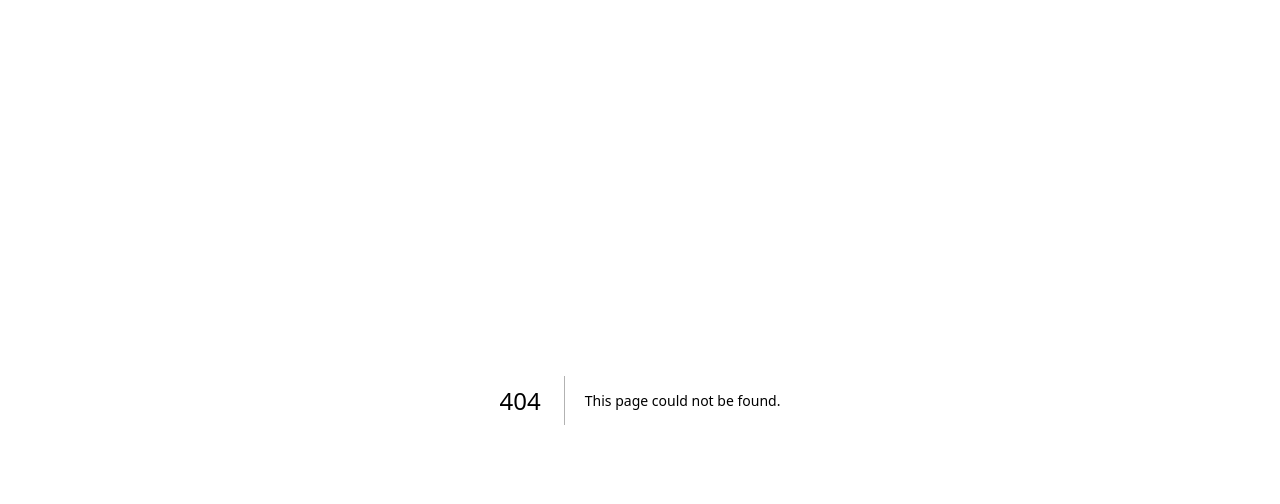
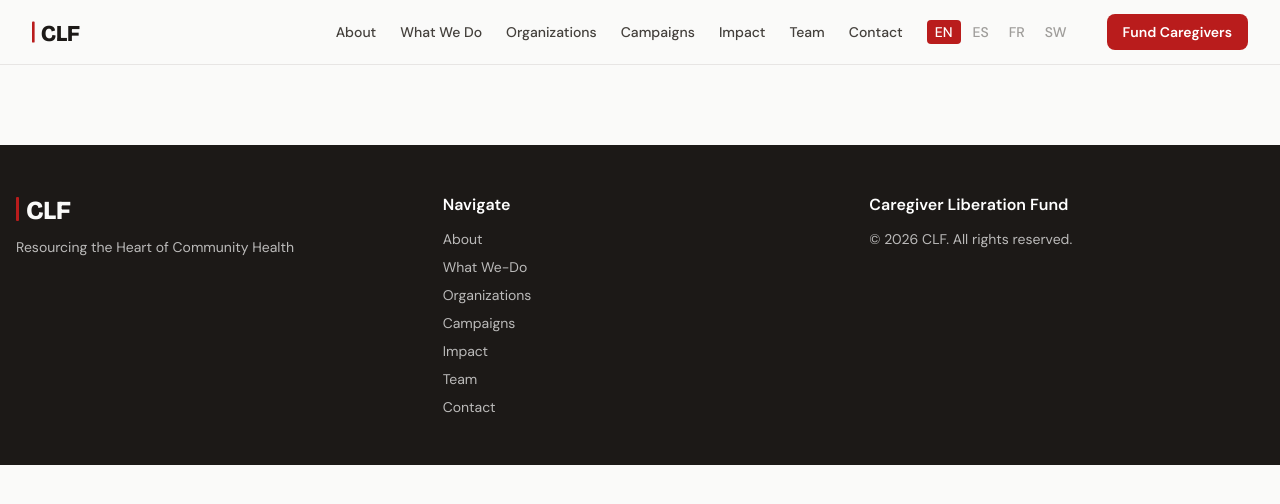
Before and after one commit to tor-iv/clf-website, a Next.js app: page /en in a window 1280 px wide. Before the commit this address had no page. Shown: the top 504 px of the page. Built offline with nearby package versions, Linux system fonts and the light colour scheme.

Commit message:
feat: global layout with nav, footer, logo, locale switcher

```diff
--- /dev/null
+++ b/app/[locale]/layout.tsx
@@ -0,0 +1,35 @@
+import { NextIntlClientProvider } from 'next-intl';
+import { getMessages } from 'next-intl/server';
+import { Bricolage_Grotesque, DM_Sans } from 'next/font/google';
+import { Nav } from '@/components/Nav';
+import { Footer } from '@/components/Footer';
+import '../globals.css';
+
+const bricolage = Bricolage_Grotesque({
+  subsets: ['latin'],
+  variable: '--font-bricolage',
+  axes: ['opsz', 'wdth'],
+});
+const dmSans = DM_Sans({ subsets: ['latin'], variable: '--font-dm-sans' });
+
+export default async function LocaleLayout({
+  children,
+  params,
+}: {
+  children: React.ReactNode;
+  params: Promise<{ locale: string }>;
+}) {
+  const { locale } = await params;
+  const messages = await getMessages();
+  return (
+    <html lang={locale} className={`${bricolage.variable} ${dmSans.variable}`}>
+      <body className="font-sans bg-clf-off-white text-clf-text">
+        <NextIntlClientProvider messages={messages}>
+          <Nav />
+          <main>{children}</main>
+          <Footer />
+        </NextIntlClientProvider>
+      </body>
+    </html>
+  );
+}
--- /dev/null
+++ b/app/[locale]/page.tsx
@@ -0,0 +1,3 @@
+export default function LocaleHomePage() {
+  return null;
+}
--- a/app/layout.tsx
+++ b/app/layout.tsx
@@ -1,33 +1,6 @@
-import type { Metadata } from "next";
-import { Geist, Geist_Mono } from "next/font/google";
-import "./globals.css";
-
-const geistSans = Geist({
-  variable: "--font-geist-sans",
-  subsets: ["latin"],
-});
-
-const geistMono = Geist_Mono({
-  variable: "--font-geist-mono",
-  subsets: ["latin"],
-});
-
-export const metadata: Metadata = {
-  title: "Create Next App",
-  description: "Generated by create next app",
-};
-
-export default function RootLayout({
-  children,
-}: Readonly<{
-  children: React.ReactNode;
-}>) {
-  return (
-    <html
-      lang="en"
-      className={`${geistSans.variable} ${geistMono.variable} h-full antialiased`}
-    >
-      <body className="min-h-full flex flex-col">{children}</body>
-    </html>
-  );
+// Root layout — all real routes go through app/[locale]/layout.tsx which provides
+// html, body, fonts, and providers. This wrapper satisfies Next.js's requirement
+// for a root layout file.
+export default function RootLayout({ children }: { children: React.ReactNode }) {
+  return children as React.ReactElement;
 }
--- /dev/null
+++ b/components/Footer.tsx
@@ -0,0 +1,34 @@
+import { useTranslations, useLocale } from 'next-intl';
+import { Logo } from './Logo';
+import Link from 'next/link';
+
+export function Footer() {
+  const t = useTranslations('footer');
+  const locale = useLocale();
+  return (
+    <footer className="bg-clf-black text-white mt-20">
+      <div className="max-w-7xl mx-auto px-4 py-12 grid grid-cols-1 md:grid-cols-3 gap-8">
+        <div>
+          <Logo inverted className="h-8 w-auto mb-3" />
+          <p className="text-white/70 text-sm">{t('tagline')}</p>
+        </div>
+        <div>
+          <h4 className="font-semibold mb-3">Navigate</h4>
+          <ul className="space-y-2 text-sm text-white/70">
+            {['about', 'what-we-do', 'organizations', 'campaigns', 'impact', 'team', 'contact'].map(p => (
+              <li key={p}>
+                <Link href={`/${locale}/${p}`} className="hover:text-white capitalize">
+                  {p.replace('-', ' ')}
+                </Link>
+              </li>
+            ))}
+          </ul>
+        </div>
+        <div>
+          <h4 className="font-semibold mb-3">Caregiver Liberation Fund</h4>
+          <p className="text-sm text-white/70">© {new Date().getFullYear()} CLF. {t('rights')}</p>
+        </div>
+      </div>
+    </footer>
+  );
+}
--- /dev/null
+++ b/components/LocaleSwitcher.tsx
@@ -0,0 +1,36 @@
+'use client';
+import { useLocale } from 'next-intl';
+import { usePathname, useRouter } from 'next/navigation';
+
+const locales = [
+  { code: 'en', label: 'EN' },
+  { code: 'es', label: 'ES' },
+  { code: 'fr', label: 'FR' },
+  { code: 'sw', label: 'SW' },
+];
+
+export function LocaleSwitcher() {
+  const locale = useLocale();
+  const pathname = usePathname();
+  const router = useRouter();
+
+  function switchLocale(next: string) {
+    const segments = pathname.split('/');
+    segments[1] = next;
+    router.push(segments.join('/'));
+  }
+
+  return (
+    <div className="flex gap-1 text-sm">
+      {locales.map((l) => (
+        <button
+          key={l.code}
+          onClick={() => switchLocale(l.code)}
+          className={`px-2 py-0.5 rounded ${locale === l.code ? 'bg-clf-red text-white' : 'text-clf-text/50 hover:text-clf-text'}`}
+        >
+          {l.label}
+        </button>
+      ))}
+    </div>
+  );
+}
--- /dev/null
+++ b/components/Logo.tsx
@@ -0,0 +1,10 @@
+export function Logo({ className = '', inverted = false }: { className?: string; inverted?: boolean }) {
+  const textColor = inverted ? '#FAFAF9' : '#1C1917';
+  return (
+    <svg viewBox="0 0 96 32" className={className} aria-label="CLF — Caregiver Liberation Fund" fill="none">
+      {/* Red signature bar — the CLF mark */}
+      <rect x="0" y="4" width="3" height="24" fill="#B91C1C" rx="1" />
+      <text x="10" y="26" fontFamily="Bricolage Grotesque, sans-serif" fontWeight="800" fontSize="26" fill={textColor} letterSpacing="-0.5">CLF</text>
+    </svg>
+  );
+}
--- /dev/null
+++ b/components/Nav.tsx
@@ -0,0 +1,63 @@
+'use client';
+import Link from 'next/link';
+import { useTranslations, useLocale } from 'next-intl';
+import { Logo } from './Logo';
+import { LocaleSwitcher } from './LocaleSwitcher';
+import { useState } from 'react';
+
+export function Nav() {
+  const t = useTranslations('nav');
+  const locale = useLocale();
+  const [open, setOpen] = useState(false);
+  const base = `/${locale}`;
+
+  const links = [
+    { href: `${base}/about`, label: t('about') },
+    { href: `${base}/what-we-do`, label: t('whatWeDo') },
+    { href: `${base}/organizations`, label: t('organizations') },
+    { href: `${base}/campaigns`, label: t('campaigns') },
+    { href: `${base}/impact`, label: t('impact') },
+    { href: `${base}/team`, label: t('team') },
+    { href: `${base}/contact`, label: t('contact') },
+  ];
+
+  return (
+    <nav className="sticky top-0 z-50 bg-clf-off-white border-b border-clf-warm-gray">
+      <div className="max-w-7xl mx-auto px-4 md:px-8 flex items-center justify-between h-16">
+        <Link href={`${base}`}><Logo className="h-7 w-auto" /></Link>
+        <div className="hidden md:flex items-center gap-6 text-sm font-medium text-clf-text">
+          {links.map(l => (
+            <Link key={l.href} href={l.href} className="hover:text-clf-red transition-colors">
+              {l.label}
+            </Link>
+          ))}
+          <LocaleSwitcher />
+          <Link
+            href="#open-collective-link"
+            className="ml-2 bg-clf-red text-white px-4 py-2 rounded-lg hover:bg-clf-red/90 transition-colors font-semibold text-sm"
+          >
+            {t('donate')}
+          </Link>
+        </div>
+        <button className="md:hidden" onClick={() => setOpen(!open)} aria-label="Toggle menu">
+          <span className="block w-6 h-0.5 bg-clf-black mb-1.5" />
+          <span className="block w-6 h-0.5 bg-clf-black mb-1.5" />
+          <span className="block w-6 h-0.5 bg-clf-black" />
+        </button>
+      </div>
+      {open && (
+        <div className="md:hidden bg-clf-off-white border-t border-clf-warm-gray px-4 py-4 flex flex-col gap-4">
+          {links.map(l => (
+            <Link key={l.href} href={l.href} className="text-clf-black font-medium border-l-[3px] border-clf-red pl-3">
+              {l.label}
+            </Link>
+          ))}
+          <LocaleSwitcher />
+          <Link href="#open-collective-link" className="bg-clf-red text-white text-center px-4 py-2 rounded-lg font-semibold">
+            {t('donate')}
+          </Link>
+        </div>
+      )}
+    </nav>
+  );
+}
```
